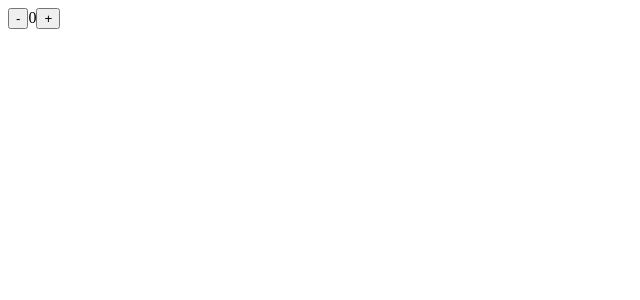
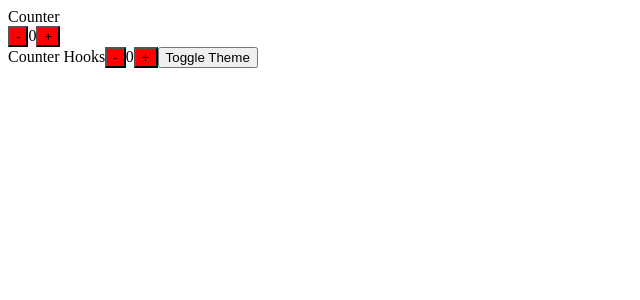
Before and after one commit to laurapadilla/react-kyle-tut, a React (Create React App) app: page / in a window 1280 px wide. Shown: the top 300 px of the page, without its empty margins (0-640 px from the left). Built offline with nearby package versions, Linux system fonts and the light colour scheme.

Commit message:
push it real good

```diff
--- a/src/App.js
+++ b/src/App.js
@@ -1,7 +1,28 @@
+import React, { useState, useContext } from 'react';
 import Counter from './Counter';
+import CounterHooks from './CounterHooks';
+
+export const ThemeContext = React.createContext();
 
 function App() {
-	return <Counter initialCount={0} />;
+	const [theme, setTheme] = useState('red');
+	return (
+		<ThemeContext.Provider value={{ backgroundColor: theme }}>
+			Counter
+			<Counter initialCount={0} />
+			Counter Hooks
+			<CounterHooks initialCount={0} />
+			<button
+				onClick={() =>
+					setTheme((prevTheme) => {
+						return prevTheme === 'red' ? 'blue' : 'red';
+					})
+				}
+			>
+				Toggle Theme
+			</button>
+		</ThemeContext.Provider>
+	);
 }
 
 export default App;
--- a/src/Counter.js
+++ b/src/Counter.js
@@ -1,6 +1,9 @@
 import React, { Component } from 'react';
+import { ThemeContext } from './App';
 
 export default class Counter extends Component {
+	// overrride the constructor for application
+	// constructor always takes in the props
 	constructor(props) {
 		super(props);
 		this.state = {
@@ -9,15 +12,26 @@ export default class Counter extends Component {
 	}
 	render() {
 		return (
-			<>
-				<button onClick={() => this.changeCount(-1)}>-</button>
-				<span>{this.state.count}</span>
-				<button>+</button>
-			</>
+			<ThemeContext.Consumer>
+				{(style) => (
+					<div>
+						<button style={style} onClick={() => this.changeCount(-1)}>
+							-
+						</button>
+						<span>{this.state.count}</span>
+						<button style={style} onClick={() => this.changeCount(1)}>
+							+
+						</button>
+					</div>
+				)}
+			</ThemeContext.Consumer>
 		);
 	}
 
 	changeCount(amount) {
-		this.setState({ count: this.state.count + amount });
+		// takes current count and overrides it with new count
+		this.setState((prevState) => {
+			return { count: prevState.count + amount };
+		});
 	}
 }
--- /dev/null
+++ b/src/CounterHooks.js
@@ -0,0 +1,19 @@
+import React, { useContext, useState } from 'react';
+import { ThemeContext } from './App';
+
+export default function CounterHooks({ initialCount }) {
+	const [count, setCount] = useState(initialCount);
+	const style = useContext(ThemeContext);
+
+	return (
+		<>
+			<button style={style} onClick={() => setCount((prevCount) => prevCount - 1)}>
+				-
+			</button>
+			<span>{count}</span>
+			<button style={style} onClick={() => setCount((prevCount) => prevCount + 1)}>
+				+
+			</button>
+		</>
+	);
+}
```
